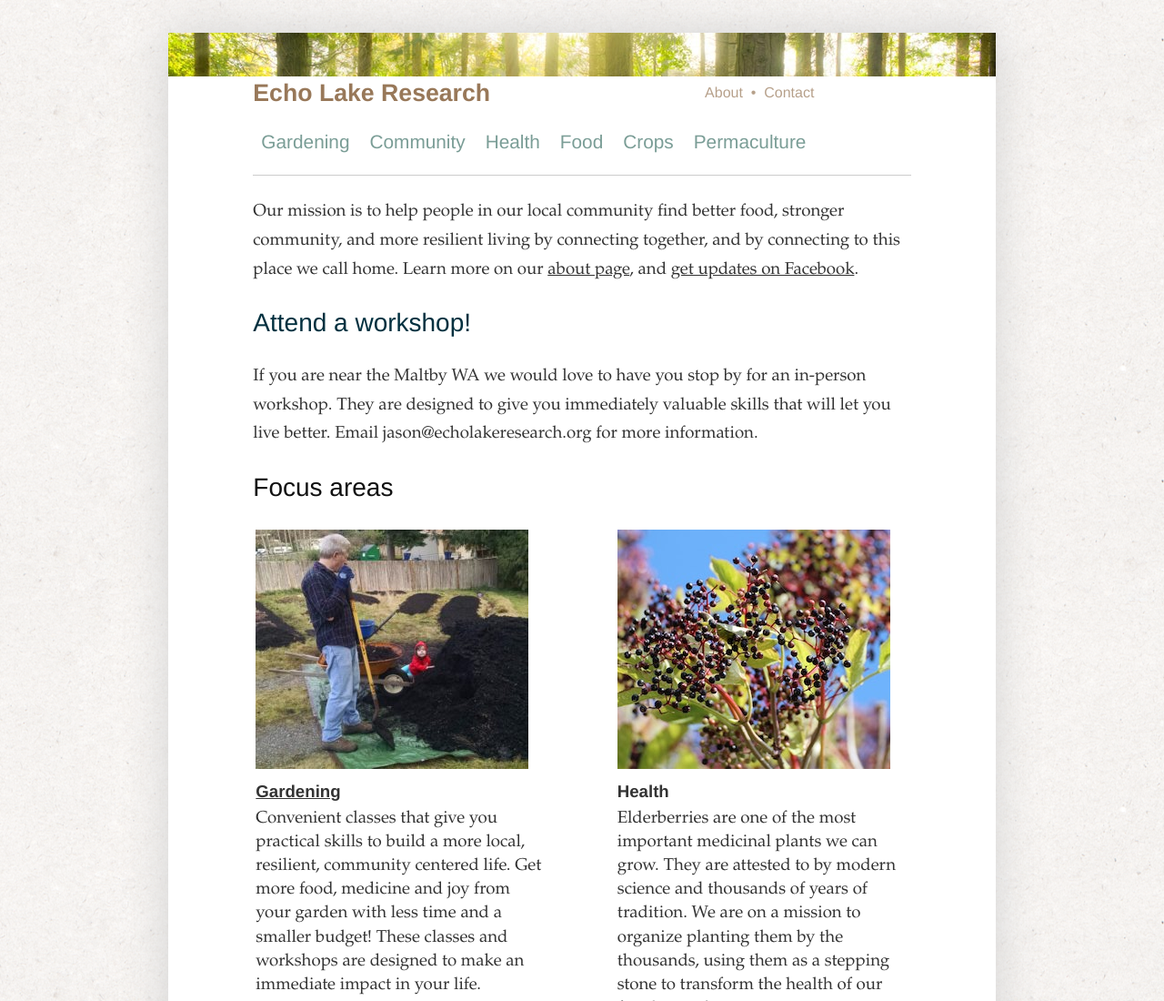
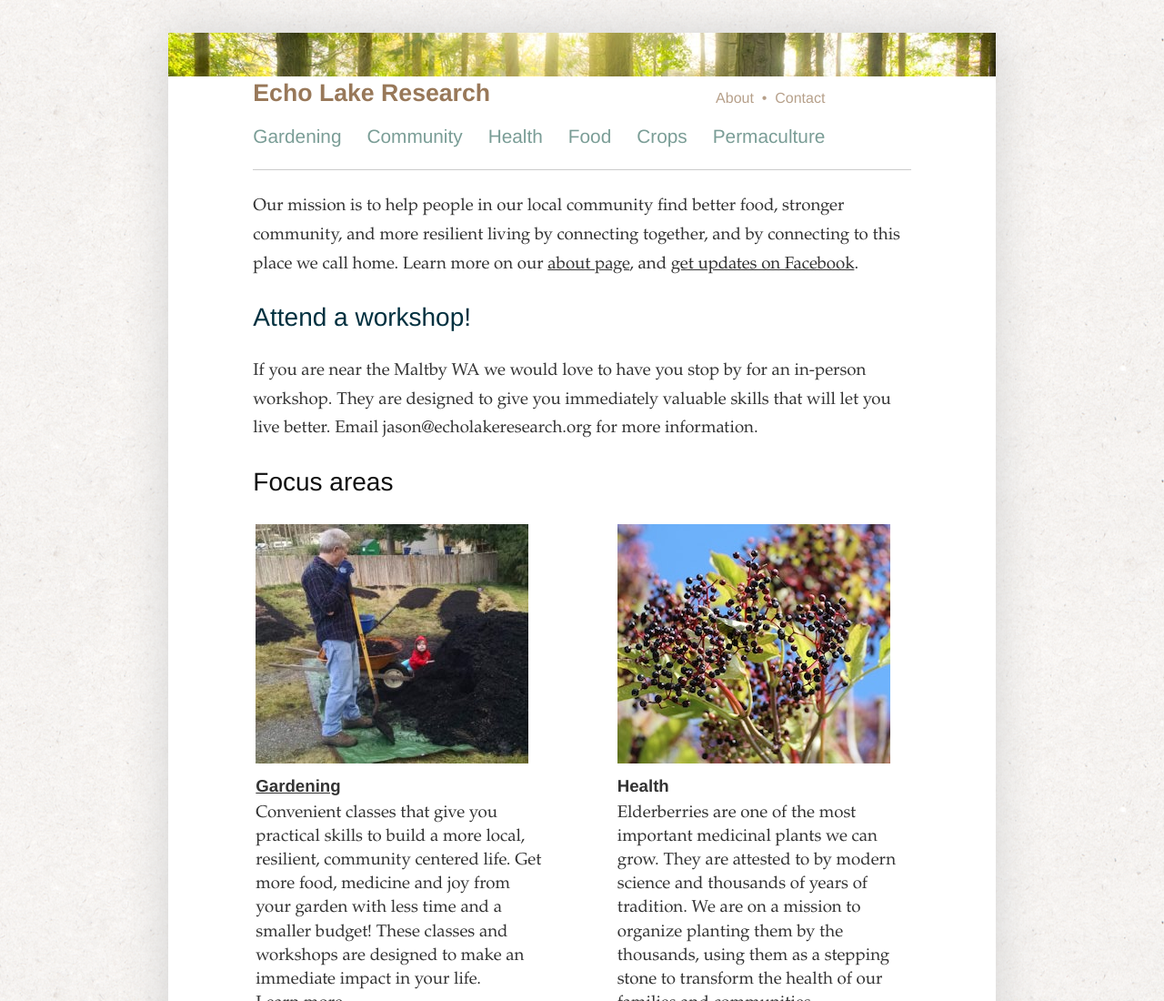
Before and after one commit to EchoLakeResearch/echolakeresearch.github.io, a plain HTML site: page _index.html in a window 1280 px wide. Shown: the top 1100 px of the page at 91% size. Drawn offline with Linux system fonts and the light colour scheme.

Commit message:
More header style changes

```diff
--- a/_index.html
+++ b/_index.html
@@ -122,7 +122,15 @@
     font-size: 1.3em;
     text-decoration: none;
     font-family: "Helvetica Neue",Helvetica,Arial,sans-serif;
-    padding: 9px;
+    padding-left: 12px;
+    padding-right: 12px;
+  }
+  .top-menu p a:first-child {
+    padding-left: 0px;
+  }
+
+  .top-menu p a:last-child {
+    padding-right: 0px;
   }
 
   h1 {
@@ -389,13 +397,13 @@
 </head>
 <body data-theme="preston">
 <main>
-<div class="honey" style='margin-bottom: 12px;'>
+<div class="honey" style='margin-bottom: 6px;'>
   <a href='/' style='text-decoration: none; font-weight: bold; font-size: 20pt; '>Echo Lake Research</a>
 </div>
 
 </div>
 <div class='top-menu mist'>
-    <span class='honey' style='opacity: 0.7; font-size: 16px; position: absolute; top: -42px; right: 0px;'>
+    <span class='honey' style='opacity: 0.7; font-size: 16px; position: absolute; top: -30px; right: 0px;'>
       &nbsp;&nbsp;&nbsp;
       <a href='/about' style='text-decoration: none;'>About</a>
       &nbsp;&bullet;&nbsp;
--- a/_style.css
+++ b/_style.css
@@ -114,7 +114,15 @@ h1!important, h2!important, h3!important, h4!important, h5!important, h6!importa
   font-size: 1.3em;
   text-decoration: none;
   font-family: "Helvetica Neue",Helvetica,Arial,sans-serif;
-  padding: 9px;
+  padding-left: 12px;
+  padding-right: 12px;
+}
+.top-menu p a:first-child {
+  padding-left: 0px;
+}
+
+.top-menu p a:last-child {
+  padding-right: 0px;
 }
 
 h1 {
```
Also changed, not shown: about.html (+11 -3 lines), crops/index.html (+11 -3 lines), permaculture/people-care.html (+11 -3 lines), topics.html (+11 -3 lines), _template.txt.
